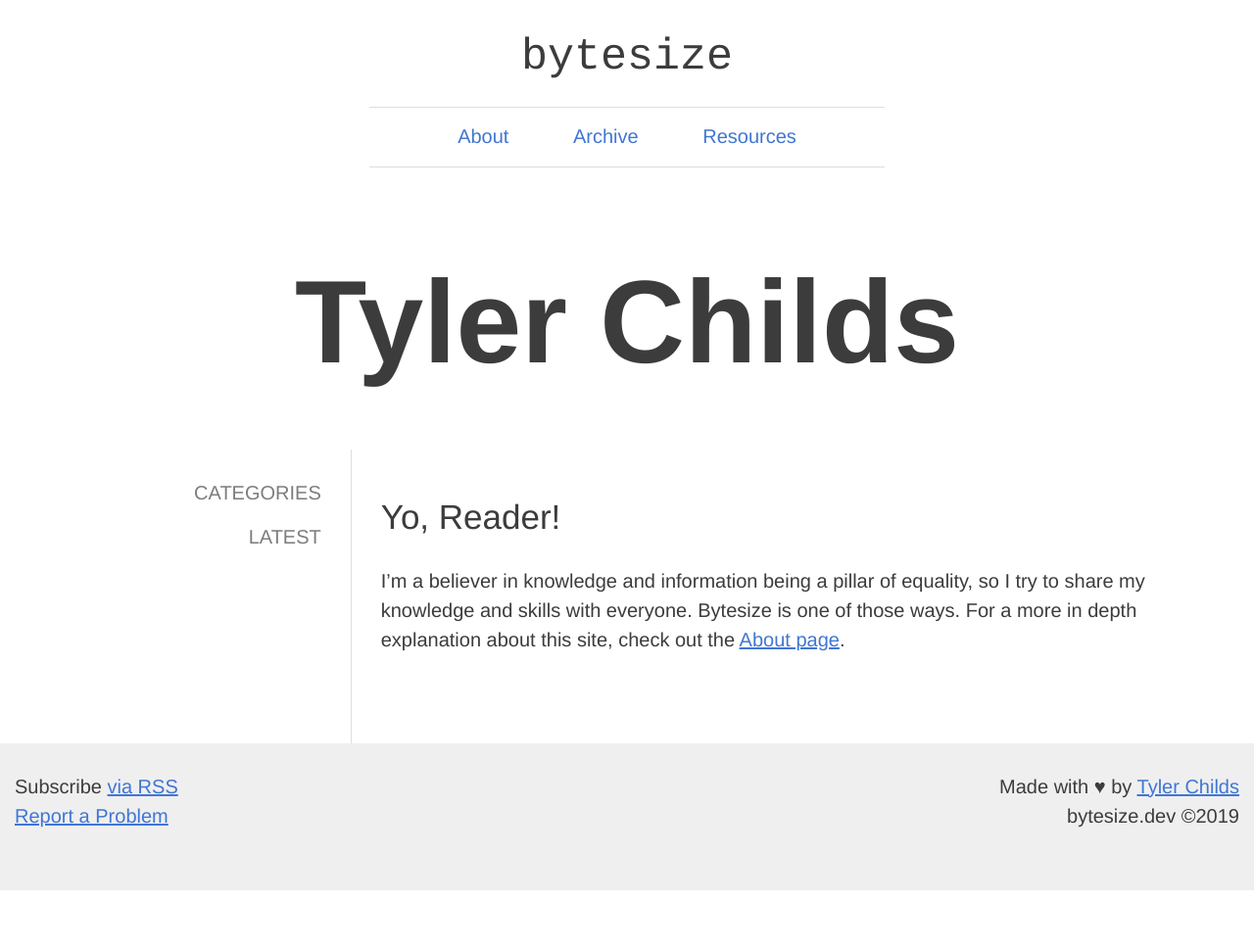
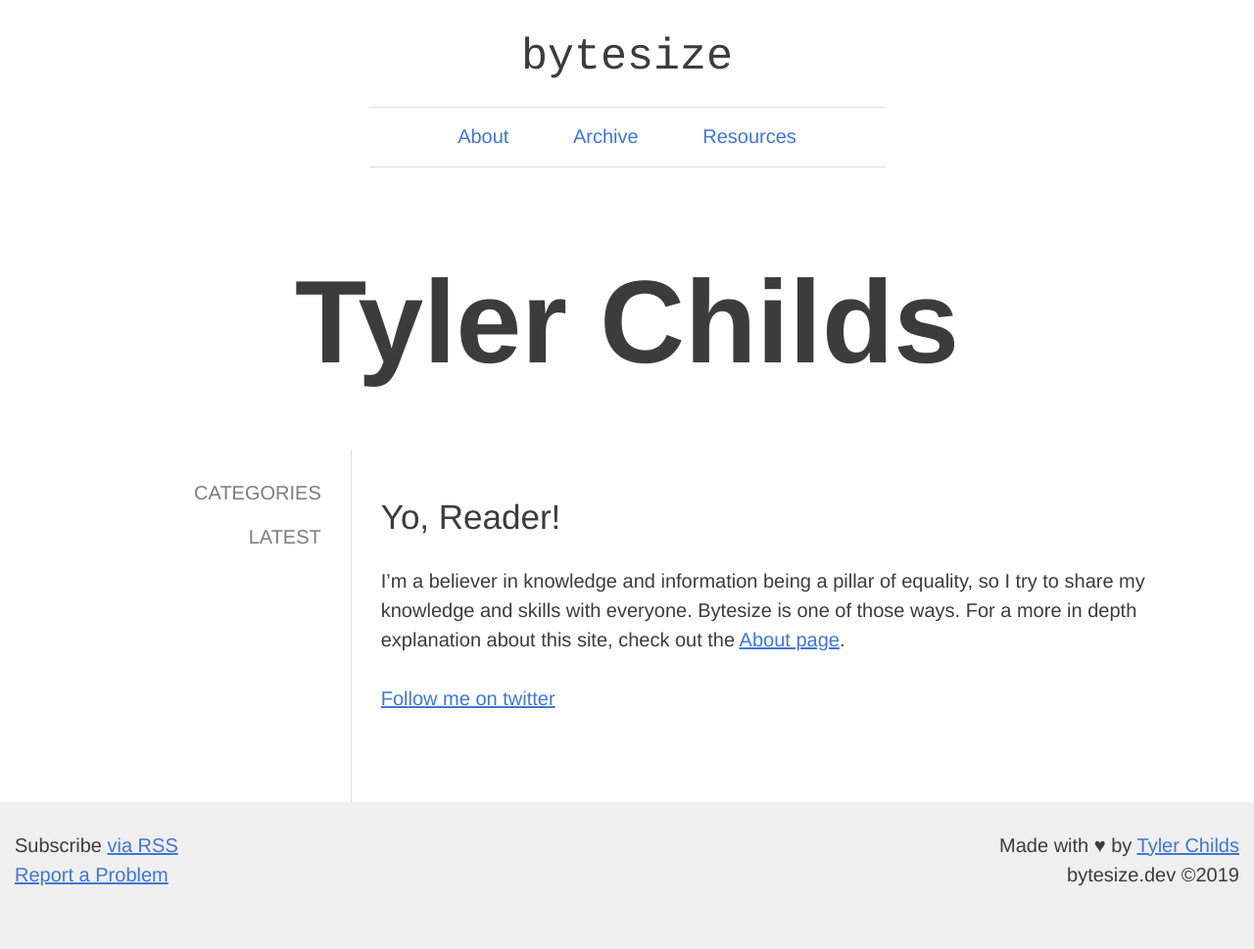
Before and after one commit to tylerchilds/bytesize, a Jekyll site: the page built from authors/tyler.md, in a window 1280 px wide. Shown: the whole page at 98% size. Built offline with Jekyll 4.4.1, drawn with Linux system fonts in a browser that asks for light colours; before the commit the page ends 915 px from its top, so only the background shows below that.

Commit message:
follow me on twitter

```diff
--- a/authors/tyler.md
+++ b/authors/tyler.md
@@ -7,3 +7,5 @@ permalink: /authors/tyler/
 ### Yo, Reader!
 
 I'm a believer in knowledge and information being a pillar of equality, so I try to share my knowledge and skills with everyone. Bytesize is one of those ways. For a more in depth explanation about this site, check out the [About page](/about).
+
+<a href="https://twitter.com/tylerchilds" target="_blank">Follow me on twitter</a>
```
